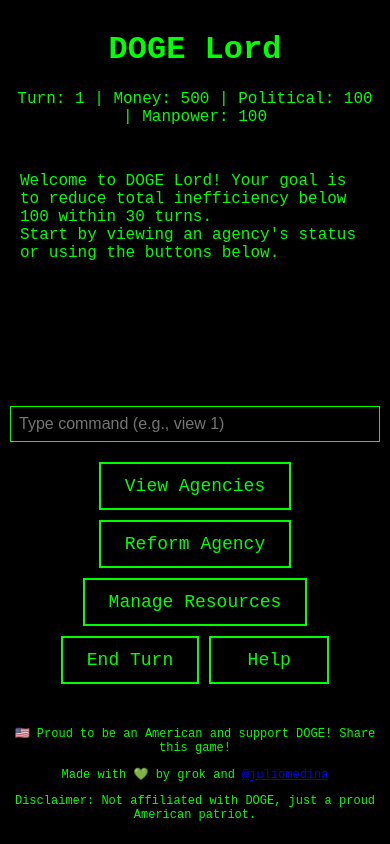
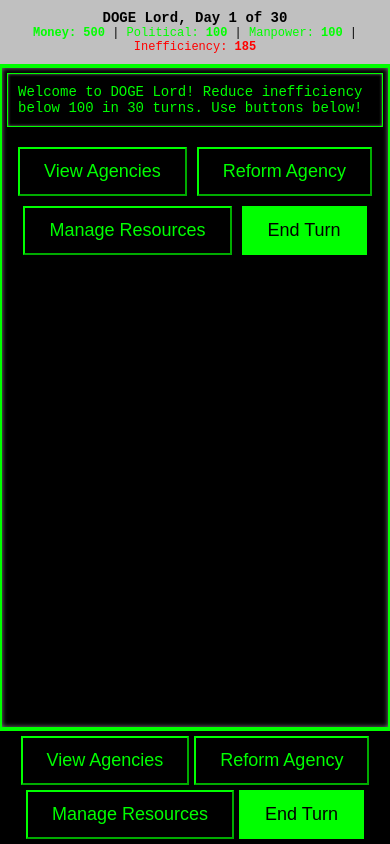
Before and after one commit to medinajulioc/doge-lord-game, a plain HTML site: page index.html in a window 390 px wide. Drawn offline with Linux system fonts and the light colour scheme.

Commit message:
Add files via upload

```diff
--- a/doge-lord.css
+++ b/doge-lord.css
@@ -2,79 +2,107 @@
 	margin: 0;
 	font-family: 'Courier New', monospace;
 	background: #000;
-	color: #0f0;
+	color: #00FF00;
 	display: flex;
 	flex-direction: column;
 	min-height: 100vh;
 }
 
 header {
-	padding: 10px;
-	text-align: center;
+	background: #C0C0C0;
+	padding: 5px;
+	border-bottom: 2px solid #00FF00;
+	box-shadow: 0 2px 4px rgba(0, 0, 0, 0.5);
 }
 
-#game-area {
+.menu-bar {
+	display: flex;
+	justify-content: space-between;
+	font-size: 14px;
+	padding: 5px;
+	color: #000;
+}
+
+.menu-bar span:first-child {
+	font-weight: bold;
+}
+
+#stats .positive {
+	color: #00FF00;
+}
+
+#stats .negative {
+	color: #FF0000;
+}
+
+main {
 	flex: 1;
-	display: flex;
-	flex-direction: column;
 	padding: 10px;
+	background: #000;
+	border: 2px solid #00FF00;
+	box-shadow: inset 0 0 5px #808080;
 }
 
 #output {
-	flex: 1;
 	padding: 10px;
+	margin-bottom: 10px;
 	overflow-y: auto;
-}
-
-#input-area {
-	padding: 10px 0;
-}
-
-#command {
-	width: 100%;
+	max-height: 50vh;
 	background: #000;
-	color: #0f0;
-	border: 1px solid #0f0;
-	padding: 8px;
-	font-size: 16px;
-	box-sizing: border-box;
+	border: 1px solid #00FF00;
+	box-shadow: inset 0 0 3px #808080;
 }
 
 #buttons {
-	display: flex;
+	display: none; /* Hidden by default, shown in sub-menus */
 	flex-wrap: wrap;
 	justify-content: center;
 	gap: 10px;
 	padding: 10px 0;
 }
 
+footer {
+	background: #000;
+	padding: 10px;
+	border-top: 2px solid #00FF00;
+	display: flex;
+	justify-content: center;
+	gap: 10px;
+	flex-wrap: wrap;
+}
+
 .retro-button {
 	background: #000;
-	color: #0f0;
-	border: 2px solid #0f0;
+	color: #00FF00;
+	border: 2px outset #00FF00;
 	padding: 10px 20px;
-	font-family: 'Courier New', monospace;
 	font-size: 16px;
 	cursor: pointer;
-	transition: background 0.3s, color 0.3s;
+	box-shadow: 2px 2px 4px rgba(0, 0, 0, 0.5);
+	transition: background 0.3s, color 0.3s, border 0.3s;
 	min-width: 120px; /* Ensures tappable size */
 }
 
-.retro-button:hover, .retro-button:focus {
-	background: #0f0;
+.retro-button:hover {
+	background: #00FF00;
 	color: #000;
+	border: 2px inset #00FF00;
 }
 
-/* Mobile adjustments */
+.end-turn-button {
+	background: #00FF00;
+	color: #000;
+	border: 2px solid #00FF00;
+}
+
 @media (max-width: 600px) {
 	.retro-button {
 		font-size: 18px;
 		padding: 12px 24px;
 	}
+	header, #output { font-size: 14px; }
+	main { padding: 5px; }
+	.menu-bar { flex-direction: column; text-align: center; }
+	#stats { font-size: 12px; }
+	footer { padding: 5px; gap: 5px; }
 }
-
-footer {
-	padding: 10px;
-	text-align: center;
-	font-size: 12px;
-}
--- a/doge-lord.js
+++ b/doge-lord.js
@@ -1,6 +1,5 @@
 const output = document.getElementById('output');
 const buttonsContainer = document.getElementById('buttons');
-const commandInput = document.getElementById('command');
 
 const agencies = [
 	{ name: "Transportation", inefficiency: 60, reforms: [] },
@@ -8,131 +7,146 @@
 	{ name: "Defense", inefficiency: 50, reforms: [] }
 ];
 const strategies = ["Process Reengineering", "Technology Upgrade", "Staff Training"];
-let player = { turn: 1, money: 500, political: 100, manpower: 100 };
+let player = { turn: 1, money: 500, political: 100, manpower: 100, maxTurns: 30 };
 
-// Append text to output
 function appendOutput(text) {
 	output.innerHTML += `<p>${text}</p>`;
 	output.scrollTop = output.scrollHeight;
 }
 
-// Update player stats
 function updateStats() {
 	document.getElementById('turn').textContent = player.turn;
 	document.getElementById('money').textContent = player.money;
 	document.getElementById('political').textContent = player.political;
 	document.getElementById('manpower').textContent = player.manpower;
+	document.getElementById('inefficiency').textContent = totalInefficiency();
 }
 
-// Create a button with accessibility
-function createButton(text, onClick) {
+function totalInefficiency() {
+	return agencies.reduce((sum, agency) => sum + agency.inefficiency, 0);
+}
+
+function createButton(text, onClick, className = '') {
 	const button = document.createElement('button');
-	button.className = 'retro-button';
+	button.className = `retro-button ${className}`;
 	button.textContent = text;
 	button.onclick = onClick;
 	button.setAttribute('aria-label', text);
 	return button;
 }
 
-// Clear buttons
 function clearButtons() {
 	buttonsContainer.innerHTML = '';
+	buttonsContainer.style.display = 'none';
 }
 
-// Show main buttons
-function showMainButtons() {
+function showButtons(buttons) {
 	clearButtons();
-	buttonsContainer.appendChild(createButton('View Agencies', showViewAgencies));
-	buttonsContainer.appendChild(createButton('Reform Agency', showReformAgency));
-	buttonsContainer.appendChild(createButton('Manage Resources', showManageResources));
-	buttonsContainer.appendChild(createButton('End Turn', endTurn));
-	buttonsContainer.appendChild(createButton('Help', showHelp));
+	buttonsContainer.style.display = 'flex';
+	buttons.forEach(([text, callback, className]) => buttonsContainer.appendChild(createButton(text, callback, className)));
 }
 
-// Sub-menu: View Agencies
-function showViewAgencies() {
-	clearButtons();
-	agencies.forEach((agency, index) => {
-		buttonsContainer.appendChild(createButton(agency.name, () => viewAgency(index)));
-	});
-	buttonsContainer.appendChild(createButton('Back', showMainButtons));
+function showMainButtons() {
+	showButtons([
+		["View Agencies", showViewAgencies],
+		["Reform Agency", showReformAgency],
+		["Manage Resources", showManageResources],
+		["End Turn", endTurn, 'end-turn-button']
+	]);
 }
 
-// Sub-menu: Reform Agency
-function showReformAgency() {
-	clearButtons();
-	agencies.forEach((agency, index) => {
-		buttonsContainer.appendChild(createButton(agency.name, () => reformAgency(index)));
-	});
-	buttonsContainer.appendChild(createButton('Back', showMainButtons));
+function showViewAgencies() {
+	showButtons(agencies.map((agency, index) => [agency.name, () => viewAgency(index)]).concat([["Back", showMainButtons]]));
 }
 
-// Sub-menu: Manage Resources
+function showReformAgency() {
+	showButtons(agencies.map((agency, index) => [agency.name, () => reformAgency(index)]).concat([["Back", showMainButtons]]));
+}
+
 function showManageResources() {
-	clearButtons();
-	buttonsContainer.appendChild(createButton('Hire Consultants', () => {
+	showButtons([
+		["Hire Consultants (50M -> 20MP)", () => {
+			if (player.money >= 50) {
 				player.money -= 50;
 				player.manpower += 20;
-		appendOutput('Hired consultants: -50 Money, +20 Manpower');
+				appendOutput('Hired consultants: -50 Money, +20 Manpower.');
 				updateStats();
+			} else {
+				appendOutput('Not enough Money (50 needed).');
+			}
 			showMainButtons();
-	}));
-	buttonsContainer.appendChild(createButton('Back', showMainButtons));
+		}],
+		["Back", showMainButtons]
+	]);
 }
 
-// Action: View agency details
 function viewAgency(index) {
 	const agency = agencies[index];
-	appendOutput(`Agency: ${agency.name}\nInefficiency: ${agency.inefficiency}\nReforms: ${agency.reforms.join(', ') || 'None'}`);
+	appendOutput(`Agency: ${agency.name}\nInefficiency: ${agency.inefficiency}\nReforms: ${agency.reforms.join(', ') || 'None'}.`);
 	showMainButtons();
 }
 
-// Action: Reform agency
 function reformAgency(index) {
-	clearButtons();
-	strategies.forEach((strategy) => {
-		buttonsContainer.appendChild(createButton(strategy, () => {
+	showButtons(strategies.map(strategy => [
+		strategy,
+		() => {
+			if (player.money >= 100 && player.political >= 20 && player.manpower >= 50) {
+				player.money -= 100;
+				player.political -= 20;
+				player.manpower -= 50;
 				agencies[index].reforms.push(strategy);
-			agencies[index].inefficiency -= 10; // Simplified effect
-			appendOutput(`Applied ${strategy} to ${agencies[index].name}. Inefficiency reduced.`);
+				agencies[index].inefficiency -= 10;
+				appendOutput(`Applied ${strategy} to ${agencies[index].name}. Inefficiency reduced by 10.`);
 				updateStats();
+			} else {
+				appendOutput('Insufficient resources (100M, 20P, 50MP needed).');
+			}
 			showMainButtons();
-		}));
-	});
-	buttonsContainer.appendChild(createButton('Back', showReformAgency));
+		}
+	]).concat([["Back", showReformAgency]]));
 }
 
-// Action: End turn
 function endTurn() {
 	player.turn++;
 	appendOutput(`Turn ${player.turn} begins.`);
+	if (Math.random() < 0.2) {
+		const events = [
+			"Budget Cut! -50 Money.",
+			"Elon Tweets! +20 Political.",
+			"Worker Strike! -30 Manpower."
+		];
+		const event = events[Math.floor(Math.random() * events.length)];
+		if (event.includes("-50 Money")) player.money = Math.max(0, player.money - 50);
+		else if (event.includes("+20 Political")) player.political += 20;
+		else if (event.includes("-30 Manpower")) player.manpower = Math.max(0, player.manpower - 30);
+		appendOutput(event);
+	}
+	updateStats();
+	if (totalInefficiency() < 100) {
+		appendOutput("Victory! Inefficiency below 100. You’re the DOGE Lord! 🇺🇸");
+		showGameOver();
+	} else if (player.turn > player.maxTurns) {
+		appendOutput("Game Over! Too many turns. Try again!");
+		showGameOver();
+	} else {
+		showMainButtons();
+	}
+}
+
+function showGameOver() {
+	clearButtons();
+	buttonsContainer.style.display = 'flex';
+	buttonsContainer.appendChild(createButton('Play Again', restartGame));
+}
+
+function restartGame() {
+	agencies.forEach(a => { a.inefficiency = [60, 75, 50][agencies.indexOf(a)]; a.reforms = []; });
+	player = { turn: 1, money: 500, political: 100, manpower: 100, maxTurns: 30 };
+	output.innerHTML = 'Welcome to DOGE Lord! Reduce inefficiency below 100 in 30 turns.';
 	updateStats();
 	showMainButtons();
 }
 
-// Action: Show help
-function showHelp() {
-	appendOutput('Commands:\n- View Agencies: View agency details\n- Reform Agency: Apply strategies\n- Manage Resources: Adjust resources\n- End Turn: Advance to next turn');
+// Initialize
+updateStats();
 showMainButtons();
-}
-
-// Handle text input (optional)
-commandInput.addEventListener('keypress', (e) => {
-	if (e.key === 'Enter') {
-		const cmd = commandInput.value.trim().toLowerCase();
-		commandInput.value = '';
-		if (cmd.startsWith('view')) {
-			const index = parseInt(cmd.split(' ')[1]) - 1;
-			if (index >= 0 && index < agencies.length) viewAgency(index);
-			else appendOutput('Invalid agency number.');
-		} else if (cmd === 'end') {
-			endTurn();
-		} else {
-			appendOutput('Invalid command.');
-		}
-	}
-});
-
-// Initialize interface
-showMainButtons();
-updateStats();
--- a/index.html
+++ b/index.html
@@ -5,44 +5,28 @@
 	<meta name="viewport" content="width=device-width, initial-scale=1.0">
 	<title>DOGE Lord</title>
 	<link rel="stylesheet" href="doge-lord.css">
-	<script async src="https://www.googletagmanager.com/gtag/js?id=G-8Y536QBPZE"></script>
-<script>
-  window.dataLayer = window.dataLayer || [];
-  function gtag(){dataLayer.push(arguments);}
-  gtag('js', new Date());
-  gtag('config', 'G-8Y536QBPZE');
-</script>
-
-<!-- Google tag (gtag.js) -->
-<script async src="https://www.googletagmanager.com/gtag/js?id=G-8Y536QBPZE"></script>
-<script>
-  window.dataLayer = window.dataLayer || [];
-  function gtag(){dataLayer.push(arguments);}
-  gtag('js', new Date());
-
-  gtag('config', 'G-8Y536QBPZE');
-</script>
-
 </head>
 <body>
 	<header>
-		<h1>DOGE Lord</h1>
-		<p>Turn: <span id="turn">1</span> | Money: <span id="money">500</span> | Political: <span id="political">100</span> | Manpower: <span id="manpower">100</span></p>
+		<div class="menu-bar">
+			<span>DOGE Lord, Day <span id="turn">1</span> of 30</span>
+			<span id="stats">
+				<span class="positive">Money: <span id="money">500</span></span> |
+				<span class="positive">Political: <span id="political">100</span></span> |
+				<span class="positive">Manpower: <span id="manpower">100</span></span> |
+				<span class="negative">Inefficiency: <span id="inefficiency">185</span></span>
+			</span>
+		</div>
 	</header>
-	<div id="game-area">
-		<div id="output">
-			Welcome to DOGE Lord! Your goal is to reduce total inefficiency below 100 within 30 turns.<br>
-			Start by viewing an agency's status or using the buttons below.
-		</div>
-		<div id="input-area">
-			<input type="text" id="command" placeholder="Type command (e.g., view 1)">
-		</div>
+	<main>
+		<div id="output">Welcome to DOGE Lord! Reduce inefficiency below 100 in 30 turns. Use buttons below!</div>
 		<div id="buttons"></div>
-	</div>
+	</main>
 	<footer>
-		<p>🇺🇸 Proud to be an American and support DOGE! Share this game!</p>
-		<p>Made with 💚 by grok and <a href="https://x.com/juliomedina">@juliomedina</a></p>
-		<p>Disclaimer: Not affiliated with DOGE, just a proud American patriot.</p>
+		<button class="retro-button" onclick="showViewAgencies()">View Agencies</button>
+		<button class="retro-button" onclick="showReformAgency()">Reform Agency</button>
+		<button class="retro-button" onclick="showManageResources()">Manage Resources</button>
+		<button class="retro-button end-turn-button" onclick="endTurn()">End Turn</button>
 	</footer>
 	<script src="doge-lord.js"></script>
 </body>
```
Lines whose indentation alone changed are shown as unchanged.
